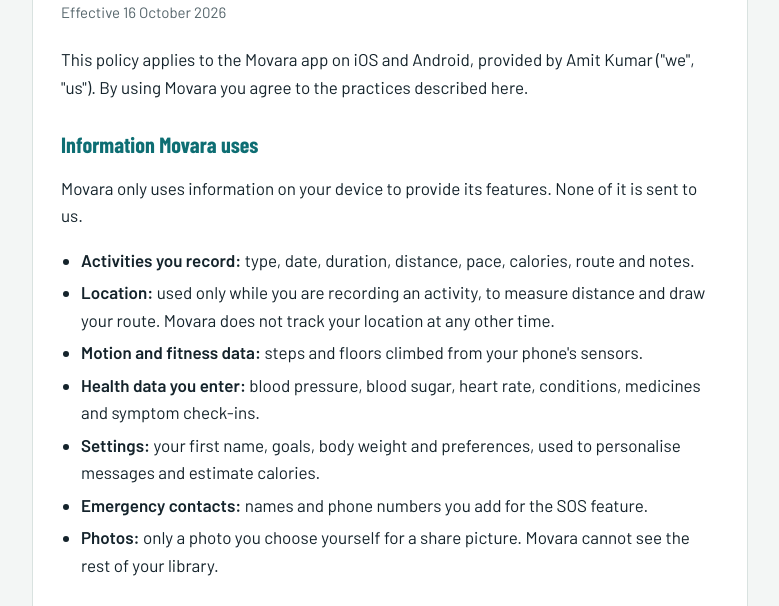
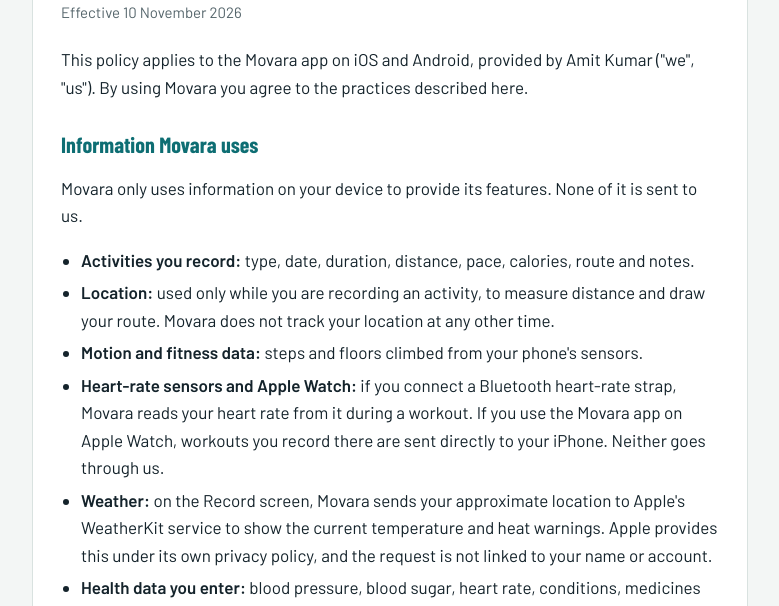
Before and after one commit to amitchristile-lab/stride, a plain HTML site: page index.html in a window 1280 px wide. Shown: the part 683-1289 px from the top of the page, without its empty margins (250-1029 px from the left). Drawn offline with nearby package versions, Linux system fonts and the light colour scheme.

Commit message:
Privacy policy: add Apple Watch, Bluetooth heart-rate straps and WeatherKit (Movara 1.1)

```diff
--- a/index.html
+++ b/index.html
@@ -95,7 +95,7 @@
 
   <article id="privacy">
     <h2>Privacy Policy</h2>
-    <p class="dated">Effective 16 October 2026</p>
+    <p class="dated">Effective 10 November 2026</p>
 
     <p>This policy applies to the Movara app on iOS and Android, provided by Amit Kumar ("we", "us"). By using Movara you agree to the practices described here.</p>
 
@@ -105,6 +105,8 @@
       <li><strong>Activities you record:</strong> type, date, duration, distance, pace, calories, route and notes.</li>
       <li><strong>Location:</strong> used only while you are recording an activity, to measure distance and draw your route. Movara does not track your location at any other time.</li>
       <li><strong>Motion and fitness data:</strong> steps and floors climbed from your phone's sensors.</li>
+      <li><strong>Heart-rate sensors and Apple Watch:</strong> if you connect a Bluetooth heart-rate strap, Movara reads your heart rate from it during a workout. If you use the Movara app on Apple Watch, workouts you record there are sent directly to your iPhone. Neither goes through us.</li>
+      <li><strong>Weather:</strong> on the Record screen, Movara sends your approximate location to Apple's WeatherKit service to show the current temperature and heat warnings. Apple provides this under its own privacy policy, and the request is not linked to your name or account.</li>
       <li><strong>Health data you enter:</strong> blood pressure, blood sugar, heart rate, conditions, medicines and symptom check-ins.</li>
       <li><strong>Settings:</strong> your first name, goals, body weight and preferences, used to personalise messages and estimate calories.</li>
       <li><strong>Emergency contacts:</strong> names and phone numbers you add for the SOS feature.</li>
@@ -119,7 +121,7 @@
     <p>Your data is stored on your device, protected by your phone's own encryption and passcode. If you use Apple Health or Health Connect, data you allow is also stored there under Apple's or Google's privacy policies. Your phone's own backups (such as iCloud or Google backup) may include Movara's data if you have backups turned on.</p>
 
     <h3>Sharing</h3>
-    <p>Movara does not share your data. Information only leaves your phone when you choose to send it, for example when you share an activity picture or route file, or send an SOS message to your emergency contacts. Those messages go through apps you choose, such as Messages or WhatsApp.</p>
+    <p>Movara does not share your data. Information only leaves your phone when you choose to send it, for example when you share an activity picture or route file, or send an SOS message to your emergency contacts. Those messages go through apps you choose, such as Messages or WhatsApp. The only automatic exception is the weather check described above, which sends your approximate location to Apple's WeatherKit service.</p>
 
     <h3>Payments</h3>
     <p>Subscriptions are purchased and managed through the Apple App Store or Google Play. We do not receive your name, email or payment details. Apple or Google only tell the app whether your subscription is active.</p>
```
